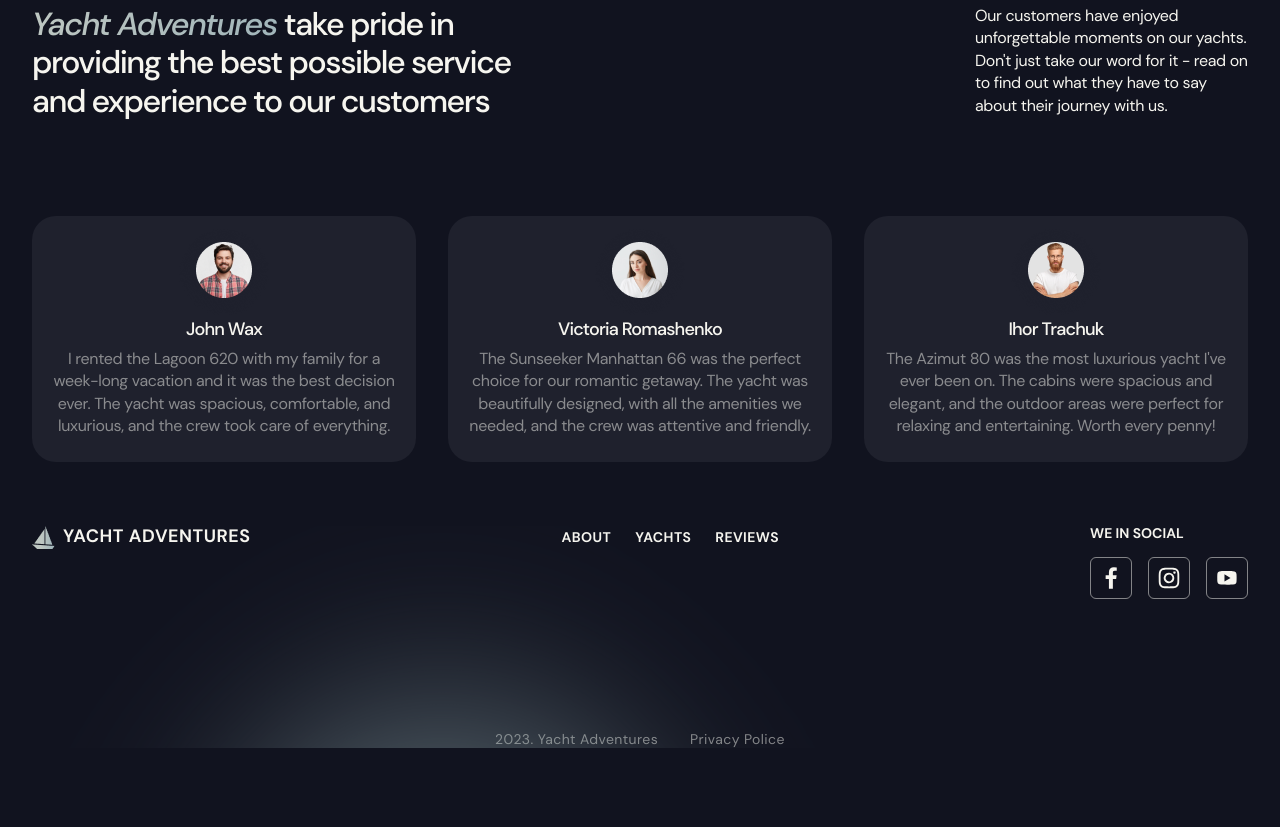
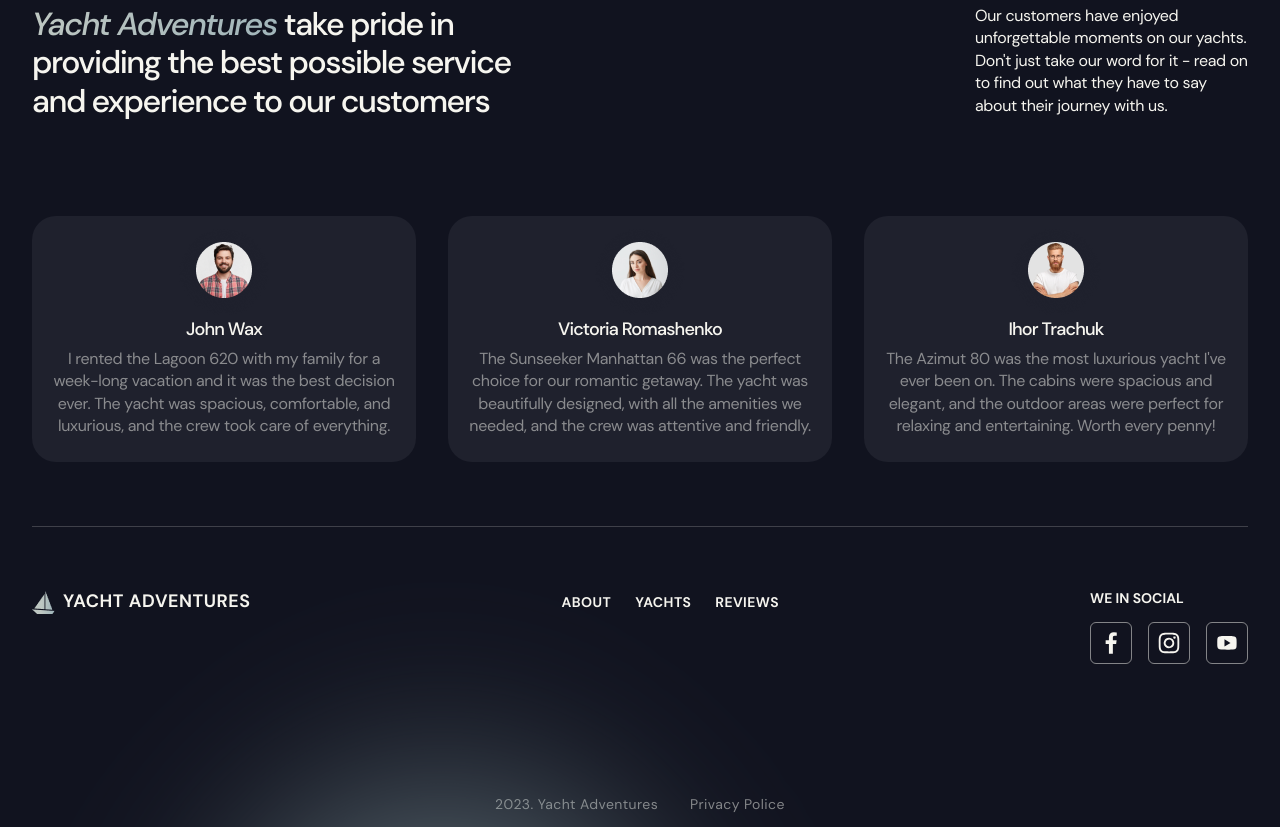
Before and after one commit to Debeluk/project-DreamSails, a website built with Vite: page src/index.html in a window 1280 px wide. Shown: the part 4547-5374 px from the top of the page. Before the commit the page ends 5295 px from the top, so only its background shows below. Built offline with nearby package versions, Linux system fonts and the light colour scheme.

Commit message:
commit10

```diff
--- a/src/css/footer.css
+++ b/src/css/footer.css
@@ -1,18 +1,22 @@
+/*For mobile*/
+.footer{
+    position: relative;
+    overflow: hidden;
+}
 
 /*For mobile*/
   .footer-conteiner {
     display: flex;
     flex-direction: column;
     max-width: 335px;
-    padding-top: 41px;
+    border-top: 1px solid rgba(246, 245, 239, 0.20);
     padding-bottom: 14px;
-    position: relative;
-    overflow:hidden
 }
 
 @media only screen and (max-width: 767px) {
 .footer-conteiner {
     gap: 40px;
+    padding-bottom: 16px;
   }
 }
 
@@ -23,17 +27,13 @@
     flex-wrap: wrap;
     max-width: 704px;
     justify-content: space-between;
-    padding-top: 65px;
-    padding-bottom: 16px;
     }
 }
 
 /*For desktop*/
 @media only screen and (min-width: 1280px) {
     .footer-conteiner {
-    max-width:1216px ;
-    padding-top: 64px;
-    padding-bottom: 16px;
+    max-width:1216px;
     }
 }
 
@@ -84,6 +84,7 @@
   letter-spacing: 0.03em;
   text-transform: uppercase;
   display: flex;
+  padding-top: 40px;
 }
 
 
@@ -100,6 +101,7 @@
     font-size: 18px;
     line-height: 118%;
     letter-spacing: 0.54px;
+    padding-top: 64px;
     }
 }
 
@@ -123,6 +125,7 @@
 @media only screen and (min-width: 768px) {
 .navigation-footer-list{
     gap: 24px;
+    padding-top: 64px;
   }
 }
 
@@ -156,6 +159,7 @@
     display: flex;
     flex-direction: column;
     gap: 16px;
+    padding-top: 64px;
     }
 }
 
--- a/src/partials/footer.html
+++ b/src/partials/footer.html
@@ -1,5 +1,5 @@
-<footer class="footer">
-  <div class="footer-conteiner container">
+<footer class="footer container">
+  <div class="footer-conteiner">
     <div class="footer-spot"></div>
     <div class="logo-footer">
       <a class="link-logo-footer link" href="./index.html" aria-label="logo"
@@ -14,13 +14,13 @@
     <div class="navigation-footer">
       <ul class="navigation-footer-list list">
         <li class="navigation-footer-item">
-          <a class="navigation-footer-link" href="#about">About</a>
+          <a class="navigation-footer-link" href="#about-section">About</a>
         </li>
         <li class="navigation-footer-item">
-          <a class="navigation-footer-link" href="#yachts">Yachts</a>
+          <a class="navigation-footer-link" href="#yachts-section">Yachts</a>
         </li>
         <li class="navigation-footer-item">
-          <a class="navigation-footer-link" href="#reviews">Reviews</a>
+          <a class="navigation-footer-link" href="#review-section">Reviews</a>
         </li>
       </ul>
     </div>
```
